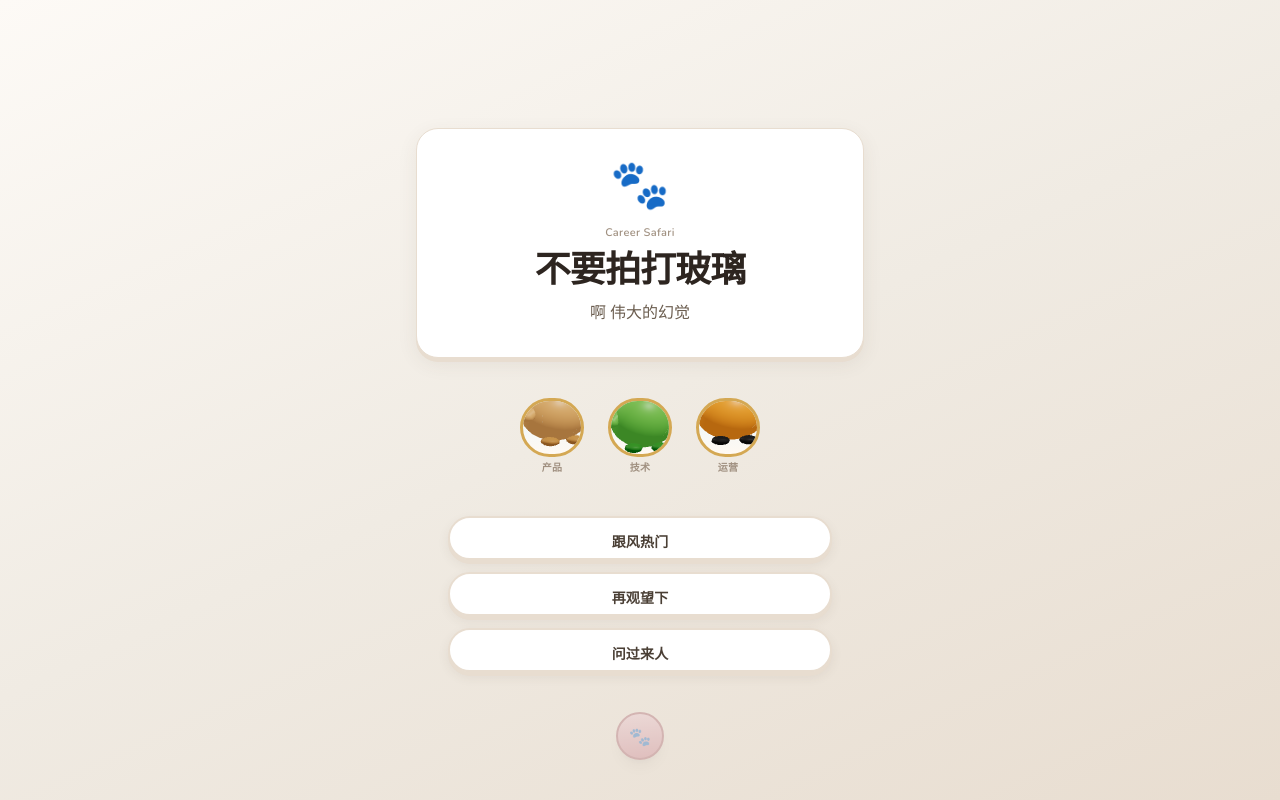
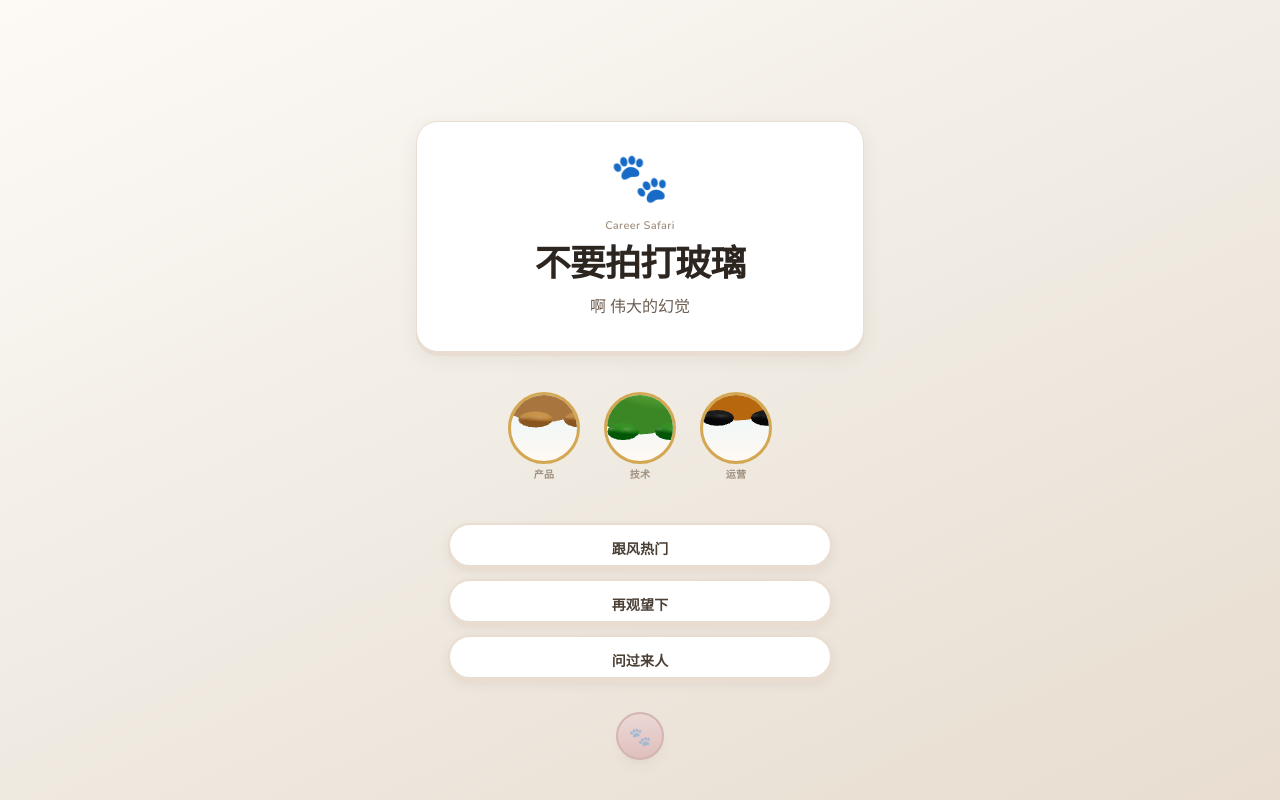
Before and after one commit to jiaonvmo-maker/zhiqian-zoo, a React (Vite) app: page / in a window 1280 px wide. Built offline with nearby package versions, Linux system fonts and the light colour scheme.

Commit message:
feat: update EntryGame, FluffyAvatar and PartyAnimalAvatar

```diff
--- a/src/components/EntryGame.tsx
+++ b/src/components/EntryGame.tsx
@@ -97,7 +97,7 @@ export default function EntryGame() {
               transition={{ delay: 0.2 + i * 0.1, type: 'spring', damping: 18, stiffness: 200 }}
               whileHover={{ y: -6, scale: 1.08 }}
             >
-              <FluffyAvatar src={item.src} size={64} mood="happy" showExpression borderColor="var(--pa-gold)" />
+              <FluffyAvatar src={item.src} size={72} mood="happy" showExpression variant="legs" borderColor="var(--pa-gold)" />
               <span className="pa-label text-[10px]">{item.label}</span>
             </motion.div>
           ))}
--- a/src/components/FluffyAvatar.tsx
+++ b/src/components/FluffyAvatar.tsx
@@ -10,6 +10,7 @@ interface FluffyAvatarProps {
   onClick?: () => void;
   className?: string;
   showExpression?: boolean;
+  variant?: 'avatar' | 'legs';
 }
 
 /** 全站统一 3D 毛绒头像 — 猛兽派对风会动角色 */
@@ -21,6 +22,7 @@ export default function FluffyAvatar({
   onClick,
   className = '',
   showExpression = true,
+  variant = 'avatar',
 }: FluffyAvatarProps) {
   const plushMood = showExpression ? mood : 'chill';
 
@@ -33,6 +35,7 @@ export default function FluffyAvatar({
       onClick={onClick}
       className={className}
       animate
+      variant={variant}
     />
   );
 }
--- a/src/components/pa3d/PartyAnimalAvatar.tsx
+++ b/src/components/pa3d/PartyAnimalAvatar.tsx
@@ -12,15 +12,29 @@ interface PartyAnimalAvatarProps {
   className?: string;
   /** 是否随性格自动切换神态 */
   animate?: boolean;
+  /** avatar=圆框全身像；legs=圆框只露下半身 */
+  variant?: 'avatar' | 'legs';
 }
 
-function Scene({ breed, plushMood, phase }: { breed: PlushBreed; plushMood: PlushMood; phase: number }) {
+function Scene({
+  breed,
+  plushMood,
+  phase,
+  variant,
+}: {
+  breed: PlushBreed;
+  plushMood: PlushMood;
+  phase: number;
+  variant: 'avatar' | 'legs';
+}) {
+  const groupY = variant === 'legs' ? -0.2 : -0.5;
+
   return (
     <>
       <ambientLight intensity={1.25} />
       <directionalLight position={[2, 5, 3]} intensity={1.6} castShadow />
       <directionalLight position={[-3, 2, -2]} intensity={0.45} />
-      <group position={[0, -0.35, 0]} rotation={[0, 0.35, 0]}>
+      <group position={[0, groupY, 0]} rotation={[0, 0.35, 0]}>
         <PlushAnimal breed={breed} mood={plushMood} scale={1} phase={phase} />
       </group>
     </>
@@ -36,12 +50,14 @@ export default function PartyAnimalAvatar({
   onClick,
   className = '',
   animate = true,
+  variant = 'avatar',
 }: PartyAnimalAvatarProps) {
   const breed = useMemo(() => breedFromAvatar(src), [src]);
   const plushMood = useMemo(() => moodFromPersonality(mood), [mood]);
   const phase = useMemo(() => Math.random() * Math.PI * 2, []);
   const [visible, setVisible] = useState(true);
   const wrapRef = useRef<HTMLDivElement>(null);
+  const isLegs = variant === 'legs';
 
   useEffect(() => {
     const el = wrapRef.current;
@@ -51,29 +67,38 @@ export default function PartyAnimalAvatar({
     return () => io.disconnect();
   }, [animate]);
 
-  const h = Math.round(size * 0.92);
+  const w = size;
+  const h = size;
+  const zoom = size * (isLegs ? 2.15 : 1.42);
+
+  const frameStyle = {
+    width: w,
+    height: h,
+    borderRadius: '50%',
+    border: `3px solid ${borderColor}`,
+    boxShadow: `0 2px 0 ${borderColor}66, 0 4px 10px rgba(0,0,0,0.08)`,
+    background: 'linear-gradient(180deg, #e8f6fc 0%, #fff9f2 100%)',
+  };
+
   const inner = (
     <div
       ref={wrapRef}
-      className={`relative flex-shrink-0 inline-block overflow-hidden rounded-full ${onClick ? '' : className}`}
-      style={{
-        width: size,
-        height: h,
-        border: `3px solid ${borderColor}`,
-        boxShadow: `0 2px 0 ${borderColor}66, 0 4px 10px rgba(0,0,0,0.08)`,
-        background: 'linear-gradient(180deg, #e8f6fc 0%, #fff9f2 100%)',
-      }}
+      className={`relative flex-shrink-0 inline-block overflow-hidden ${onClick ? '' : className}`}
+      style={frameStyle}
     >
       <Canvas
         orthographic
-        camera={{ position: [0, 0.55, 4], zoom: size * 1.35, near: 0.1, far: 20 }}
+        camera={{ position: [0, 0, 4], zoom, near: 0.1, far: 20 }}
         gl={{ alpha: true, antialias: true, powerPreference: 'high-performance' }}
         dpr={[1, 2]}
         frameloop={visible && animate ? 'always' : 'demand'}
-        style={{ width: size, height: h, display: 'block' }}
+        onCreated={({ gl }) => {
+          gl.setClearColor(0x000000, 0);
+        }}
+        style={{ position: 'absolute', inset: 0, width: '100%', height: '100%', display: 'block' }}
       >
         <Suspense fallback={null}>
-          <Scene breed={breed} plushMood={plushMood} phase={phase} />
+          <Scene breed={breed} plushMood={plushMood} phase={phase} variant={variant} />
         </Suspense>
       </Canvas>
     </div>
```
